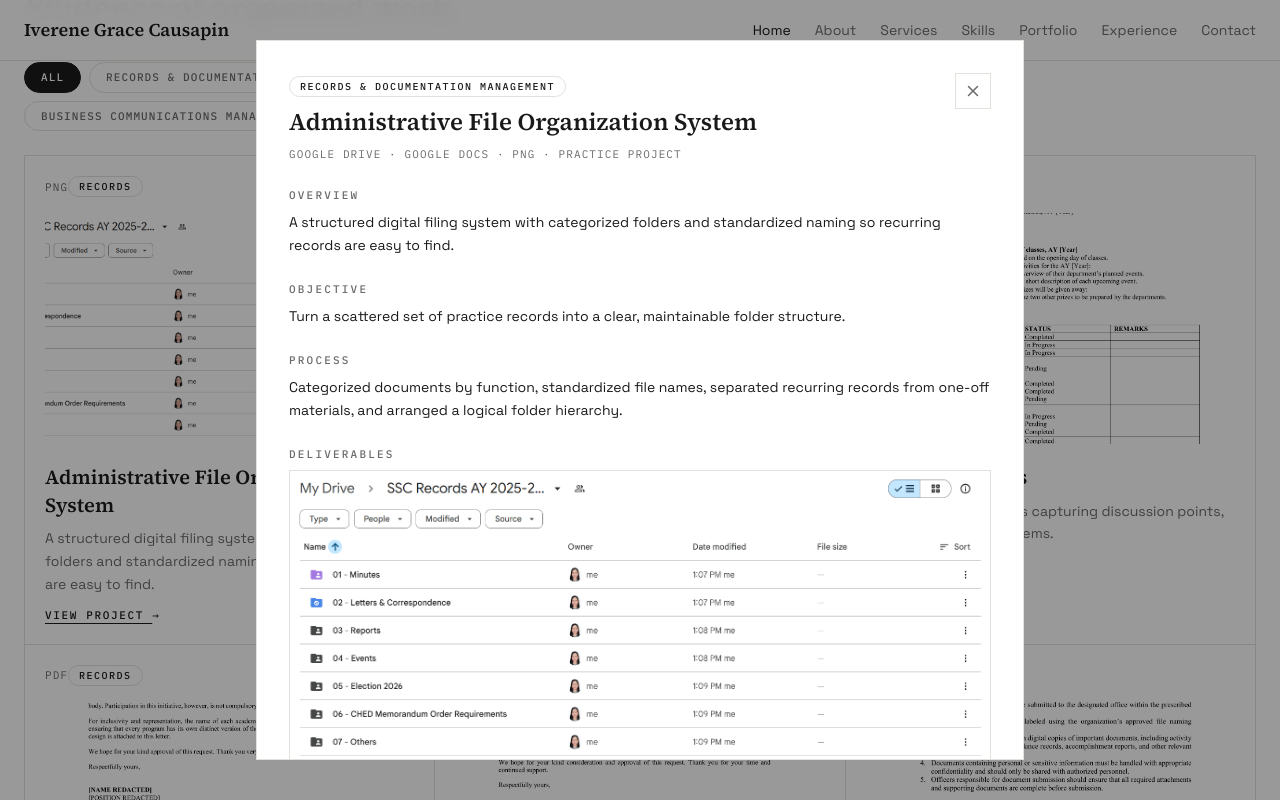
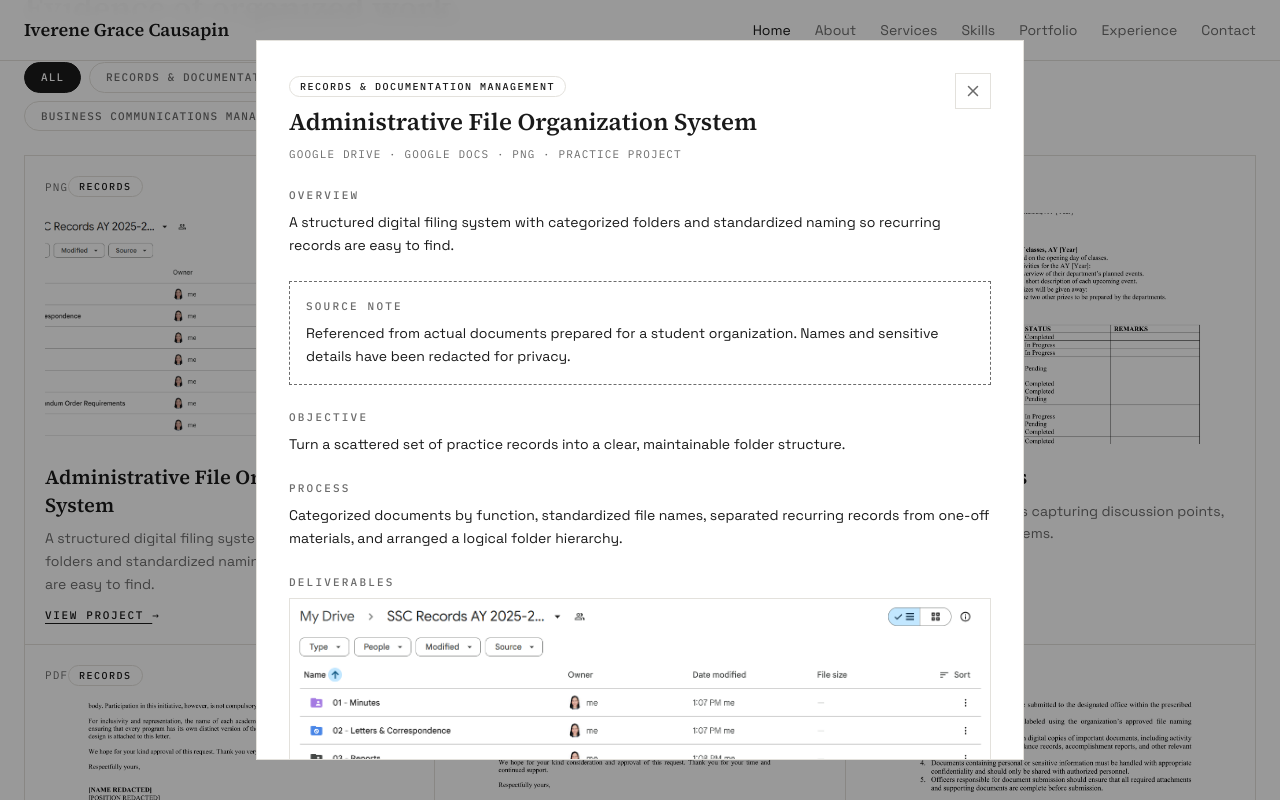
Before and after one commit to iverene/VA-Portfolio, a React (Vite) app: page / in a window 1280 px wide. Both pictures are taken after a click on the button 229 px from the left and 3808 px from the top of the page. Shown: the part 3408-4208 px from the top of the page. Built offline with nearby package versions, Linux system fonts and the light colour scheme.

Commit message:
content: add redaction source note to student-org records projects

```diff
--- a/src/components/portfolio/PortfolioModal.jsx
+++ b/src/components/portfolio/PortfolioModal.jsx
@@ -33,6 +33,12 @@
         </div>
         <div className="mt-6 space-y-6">
           <section><h4 className="font-mono text-[11px] font-medium uppercase tracking-[0.2em] text-[#6b6b6b]">Overview</h4><p className="mt-2 text-sm leading-relaxed text-[#1a1a1a]">{project.description}</p></section>
+          {project.note && (
+            <section className="border border-dashed border-[#6b6b6b] p-4">
+              <h4 className="font-mono text-[11px] font-medium uppercase tracking-[0.2em] text-[#6b6b6b]">Source Note</h4>
+              <p className="mt-2 text-sm leading-relaxed text-[#1a1a1a]">{project.note}</p>
+            </section>
+          )}
           <section><h4 className="font-mono text-[11px] font-medium uppercase tracking-[0.2em] text-[#6b6b6b]">Objective</h4><p className="mt-2 text-sm leading-relaxed text-[#1a1a1a]">{project.objective}</p></section>
           <section><h4 className="font-mono text-[11px] font-medium uppercase tracking-[0.2em] text-[#6b6b6b]">Process</h4><p className="mt-2 text-sm leading-relaxed text-[#1a1a1a]">{project.process}</p></section>
           <section><h4 className="font-mono text-[11px] font-medium uppercase tracking-[0.2em] text-[#6b6b6b]">Deliverables</h4><div className="mt-2"><FilePreview project={project} /></div></section>
--- a/src/data/portfolio.js
+++ b/src/data/portfolio.js
@@ -32,6 +32,7 @@
       "/previews/file-organization/file-organization-06.png",
       "/previews/file-organization/file-organization-07.png",
     ],
+    note: "Referenced from actual documents prepared for a student organization. Names and sensitive details have been redacted for privacy.",
     status: "Practice Project",
   },
   {
@@ -57,6 +58,7 @@
       "/previews/records/01-event-proposal-images-3.png",
       "/previews/records/01-event-proposal-images-4.png",
     ],
+    note: "Referenced from actual documents prepared for a student organization. Names and sensitive details have been redacted for privacy.",
     status: "Practice Project",
   },
   {
@@ -77,6 +79,7 @@
     file: "/documents/records/02-meeting-minutes.pdf",
     preview: "/previews/records/02-meeting-minutes-images-0.png",
     gallery: ["/previews/records/02-meeting-minutes-images-1.png"],
+    note: "Referenced from actual documents prepared for a student organization. Names and sensitive details have been redacted for privacy.",
     status: "Practice Project",
   },
   {
@@ -97,6 +100,7 @@
     file: "/documents/records/03-request-letter.pdf",
     preview: "/previews/records/03-request-letter.png",
     gallery: [],
+    note: "Referenced from actual documents prepared for a student organization. Names and sensitive details have been redacted for privacy.",
     status: "Practice Project",
   },
   {
@@ -117,6 +121,7 @@
     file: "/documents/records/04-excuse-letter.pdf",
     preview: "/previews/records/04-excuse-letter-images-0.png",
     gallery: ["/previews/records/04-excuse-letter-images-1.png"],
+    note: "Referenced from actual documents prepared for a student organization. Names and sensitive details have been redacted for privacy.",
     status: "Practice Project",
   },
   {
@@ -137,6 +142,7 @@
     file: "/documents/records/05-memorandum.pdf",
     preview: "/previews/records/05-memorandum.png",
     gallery: [],
+    note: "Referenced from actual documents prepared for a student organization. Names and sensitive details have been redacted for privacy.",
     status: "Practice Project",
   },
   {
@@ -157,6 +163,7 @@
     file: "/documents/records/06-resolution.pdf",
     preview: "/previews/records/06-resolution.png",
     gallery: [],
+    note: "Referenced from actual documents prepared for a student organization. Names and sensitive details have been redacted for privacy.",
     status: "Practice Project",
   },
 
```
